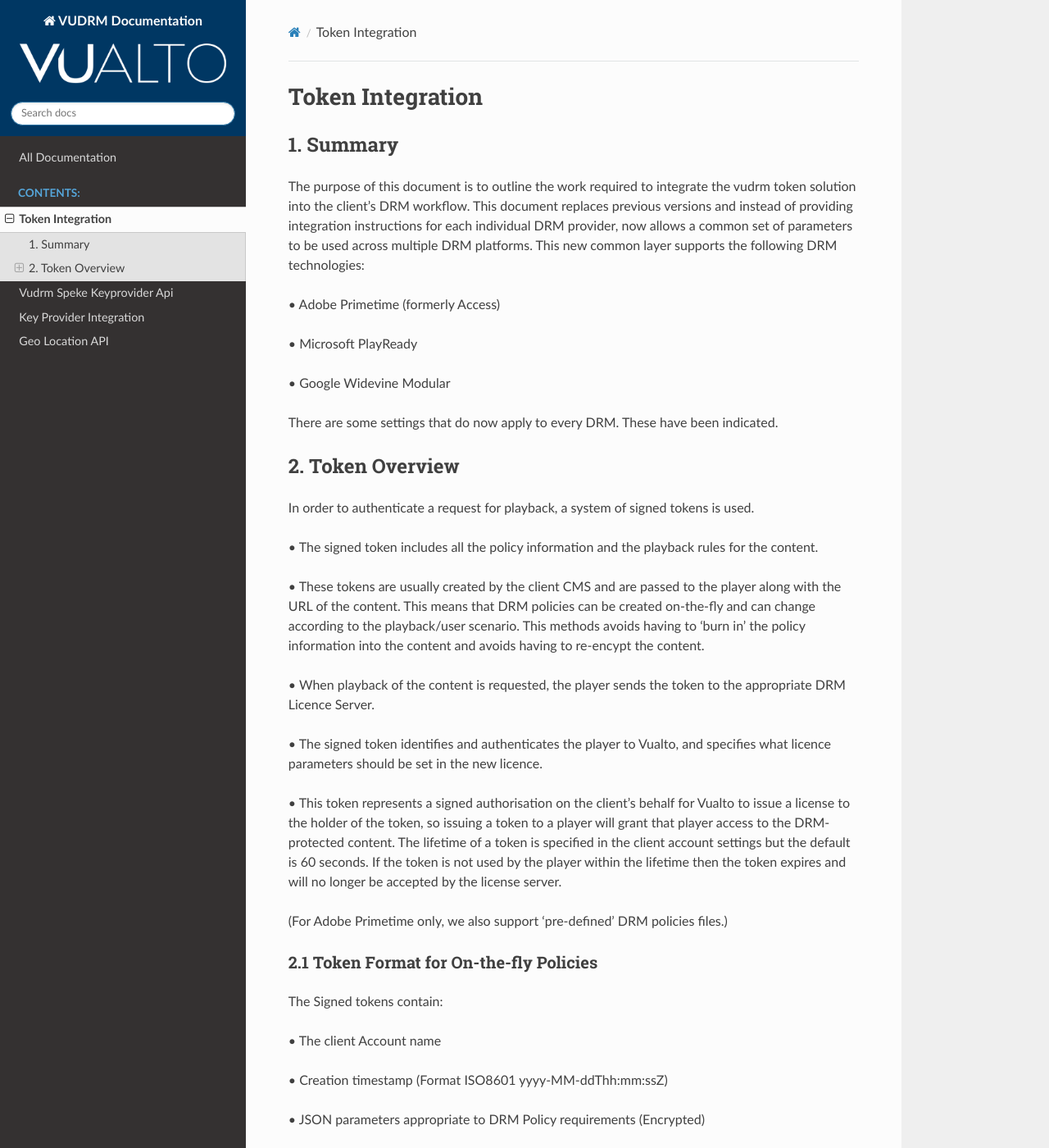
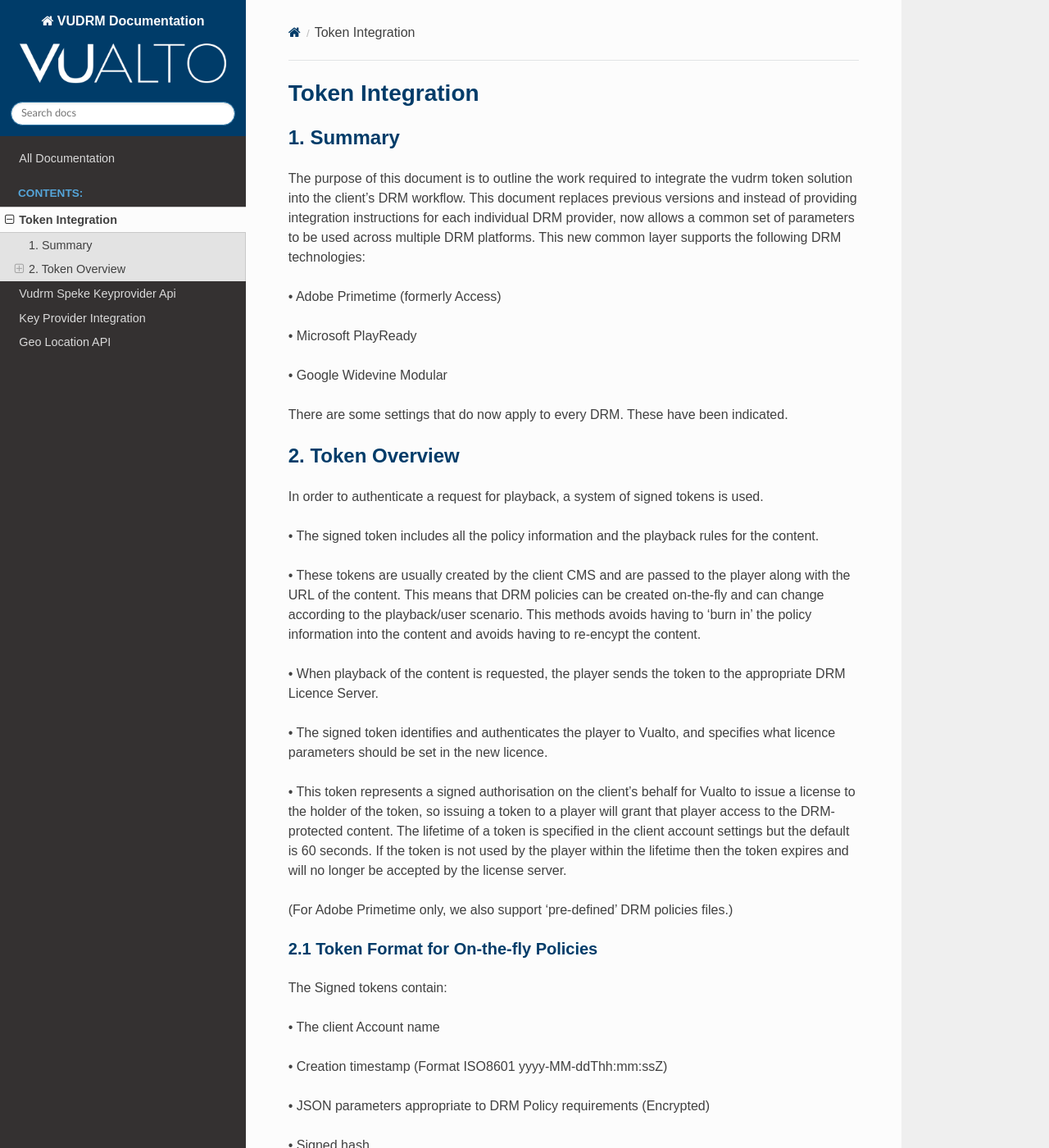
Before and after one commit to Vualto/vudrm-public-docs, a Sphinx documentation site: the page built from docs/source/VUDRM-Token-Integration.md, in a window 1280 px wide and 1400 px high. Shown: the whole window at 82% size. Built offline with Sphinx 7.4.7 and the Read the Docs theme 2.0.0, drawn with Linux system fonts in a browser that asks for light colours.

Commit message:
Updated theme.

```diff
--- a/docs/source/_static/css/theme_extra.css
+++ b/docs/source/_static/css/theme_extra.css
@@ -3,7 +3,7 @@
 }
 
 .wy-side-nav-search {
-    background-color: #003763 !important;
+    background-color: #003c69 !important;
 }
 
 .version {
@@ -11,5 +11,13 @@
 }
 
 .wy-menu-vertical a:not(.current):not(.internal):active {
-    background-color:  #003763 !important;
+    background-color:  #003c69 !important;
 }
+
+body, p, h1, h2, h3, h4, h5, h6 {
+    font-family: Arial !important;
+}
+
+h1, h2, h3, h4, h5, h6, a {
+    color: #003c69;
+}
```
